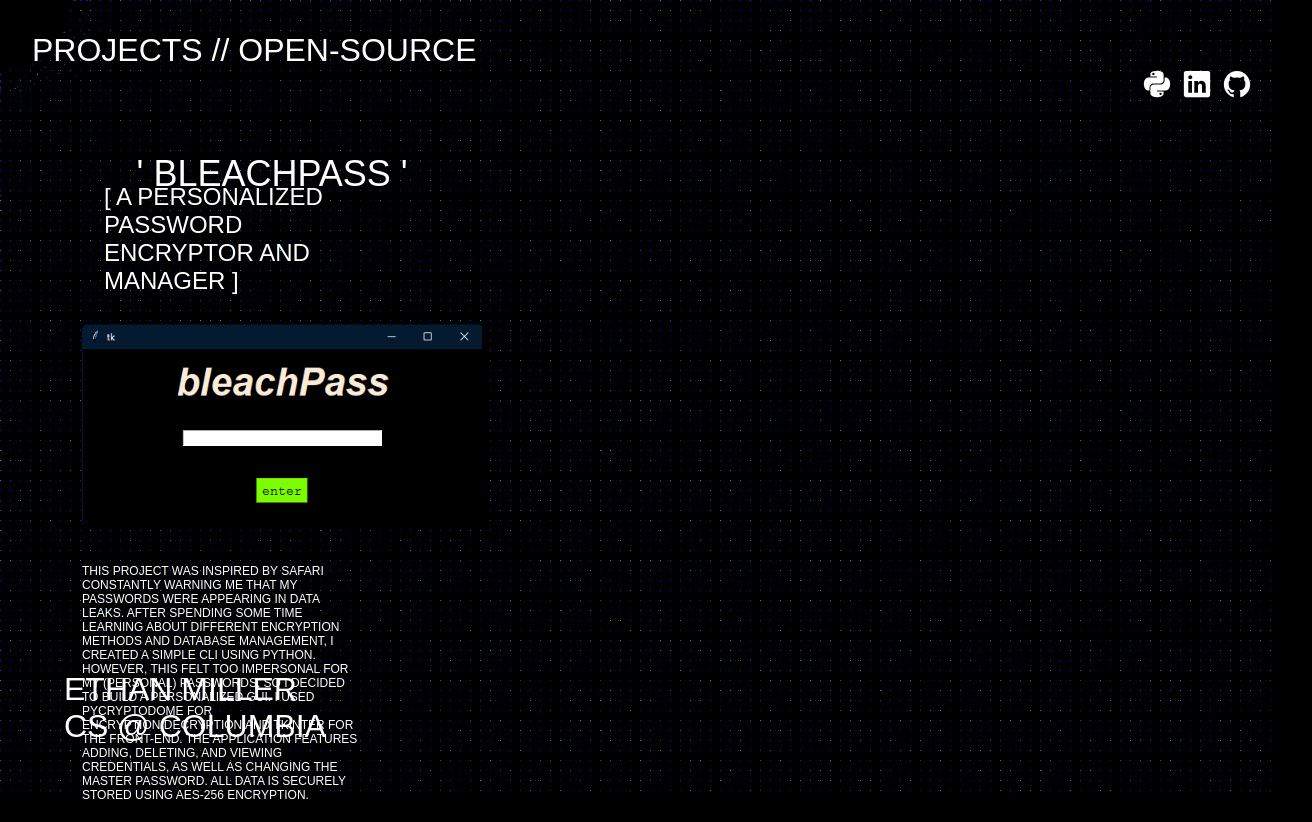
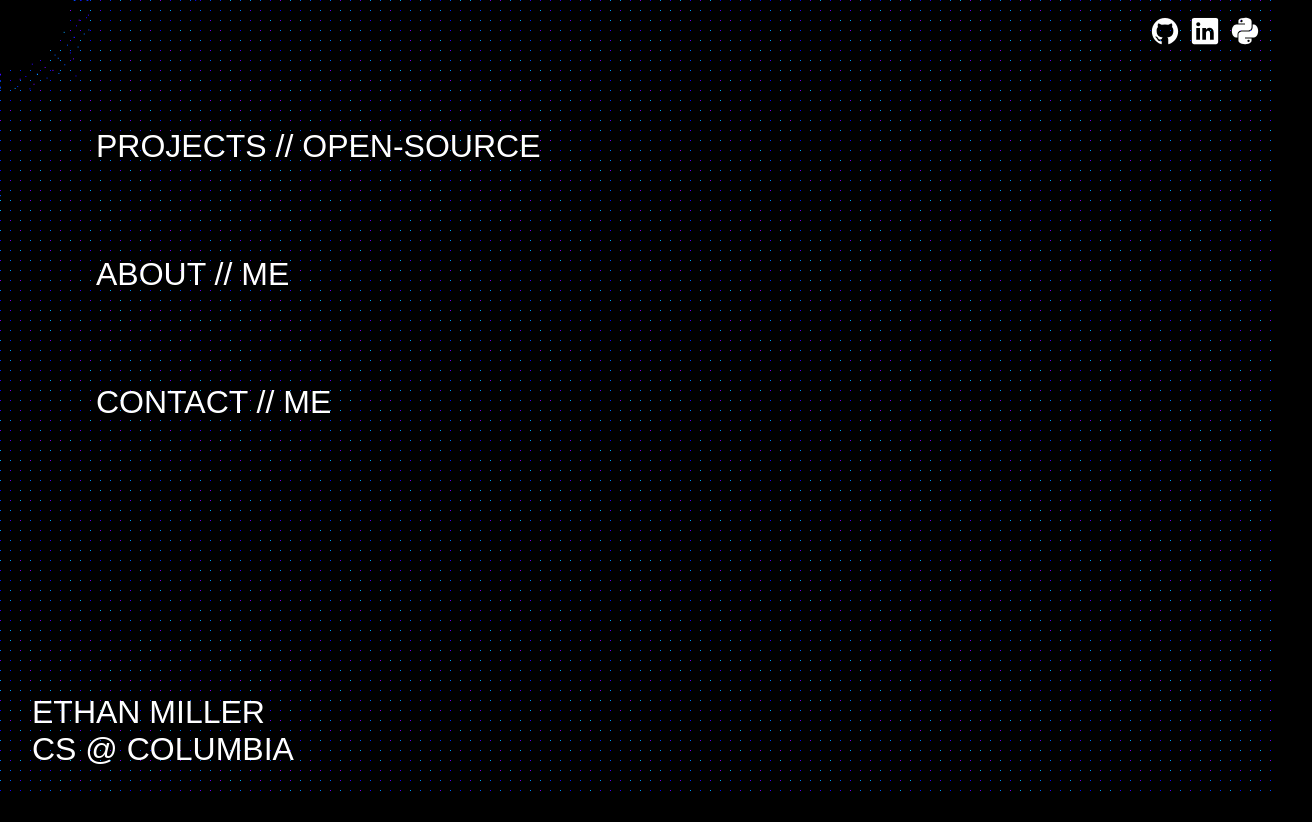
Before and after one commit to bleach03/bleach03.github.io, a plain HTML site: page index.html in a window 1280 px wide. Shown: the whole page, 1312 px wide, since content can reach past the window. After the commit the page ends 800 px from the top, so only its background shows below. Drawn offline with nearby package versions, Linux system fonts and the light colour scheme; animation ran at ten frames a second.

Commit message:
Add files via upload

```diff
--- a/app.js
+++ b/app.js
@@ -52,6 +52,18 @@ class Particle {
         this.y += (this.vy *= this.friction) + (this.originY - this.y) * this.ease;
         this.draw();
     }
+}
+
+function projectClick(){
+    window.location.href='projects.html';
+}
+
+function aboutMeClick(){
+    window.location.href='about.html';
+}
+
+function contactMeClick(){
+    window.location.href='contactme.html';
 }
 
 class Effect {
--- a/index.html
+++ b/index.html
@@ -4,7 +4,7 @@
     <meta charset="UTF-8">
     <meta name="viewport" content="width=device-width, initial-scale=1.0">
     <link rel="stylesheet" href="style.css">
-    <title>Ethan Miller Portfolio</title>
+    <title>Portfolio</title>
 </head>
 <body>
 
@@ -15,6 +15,18 @@
             PROJECTS // OPEN-SOURCE
         </h1>
     <div>
+
+    <div class="header2">
+        <h1>
+            ABOUT // ME
+        </h1>
+    </div>
+
+    <div class="header3">
+        <h1>
+            CONTACT // ME
+        </h1>
+    </div>
 
     <div class="hero">
         <h1 title="i hope you're a recruiter.">Ethan Miller </br> CS @ Columbia </h1>
@@ -32,36 +44,6 @@
         <ion-icon name="logo-python"></ion-icon>
     </a>
 
-    <div class="project_text">
-        <p>
-            this project was inspired by safari constantly warning me that
-            my passwords were appearing in data leaks. After spending some
-            time learning about different encryption methods and database management,
-            I created a simple CLI using Python. However, this felt too impersonal
-            for my (personal) passwords, so I decided to build a personalized GUI.
-            I used PyCryptoDome for encryption/decryption and Tkinter
-            for the front-end. The application features adding, deleting, and viewing
-            credentials, as well as changing the master password. All data is securely
-            stored using AES-256 encryption.
-        </p>
-    </div>
-
-    <div class="project_header">
-        <h1>
-            ' bleachpass '
-        </h1>
-    </div>
-
-    <div class="project_subheader">
-        <h1>
-            [ a personalized password encryptor and manager ]
-        </h1>
-    </div>
-
-    <a href="https://github.com/bleach03/password-encryptor" title="go to the repo" target = "_blank" class="bleachpass-pic">
-        <img src="bleachpass_pic.png">
-    </a>
-
     <script src="./app.js"></script>
     <script type="module" src="https://unpkg.com/ionicons@7.1.0/dist/ionicons/ionicons.esm.js"></script>
     <script nomodule src="https://unpkg.com/ionicons@7.1.0/dist/ionicons/ionicons.js"></script>
--- a/style.css
+++ b/style.css
@@ -11,11 +11,10 @@
 
 html, body{
     background-color: black;
-    cursor: none;
 }
 
 canvas{
-    position: absolute;
+    position: fixed;
     top: 0;
     left: 0;
     width: 100%;
@@ -23,59 +22,73 @@ canvas{
 }
 
 header{
-    position: relative;
+    position: fixed;
     height: 60px;
-    width: 100%;
+    width: 80%;
     display: flex;
     align-items: center;
     padding-left: 2rem;
     background: rgb(0, 0, 0);
+    z-index: 1;
 }
 
 header h1{
     font-size: 2rem;
+    transition: transform .5 ease-in-out;
+}
+
+.header2{
+    position: fixed;
+    top: 16rem;
+    left: 6rem;
+}
+
+.header3{
+    position: fixed;
+    top:24rem;
+    left: 6rem;
 }
 
 .header {
-    position: relative;
-    top: 2rem;
-    left: 2rem;
+    position: fixed;
+    top: 8rem;
+    left: 6rem;
 }
 
 .hero {
-    position: relative;
+    position: fixed;
     height: calc(100svh - 60px);
 }
 
 .hero h1{
-    position: absolute;
-    bottom: 4rem;
-    left: 2rem
+    position: fixed;
+    bottom: 2rem;
+    left: 2rem;
 }
 
 .icon{
-    position: absolute;
-    display: inline-flex;
-    align-items: center;
-    justify-content: center;
+    position: fixed;
     font-size: 30px;
+    top: 1rem;
     transition: transform .5s ease-in-out;
+    z-index: 2;
+
 }
 
 .icon:hover{
     transform: scale(1.5);
 }
 
-.icon:nth-of-type(1) {
+.icon:nth-child(1) {
+    right: 100px;
+}
+
+.icon:nth-child(2) {
     right: 60px;
 }
 
-.icon:nth-of-type(2) {
-    right: 100px;
-}
-
-.icon:nth-of-type(3) {
-    right: 140px;
+.icon:nth-child(3) {
+    right: 20px;
 }
 
 .project_text{
```
Also changed, not shown: about.html (added, +12 -0 lines), contactme.html (added, +12 -0 lines), projects.html (added, +43 -0 lines).
